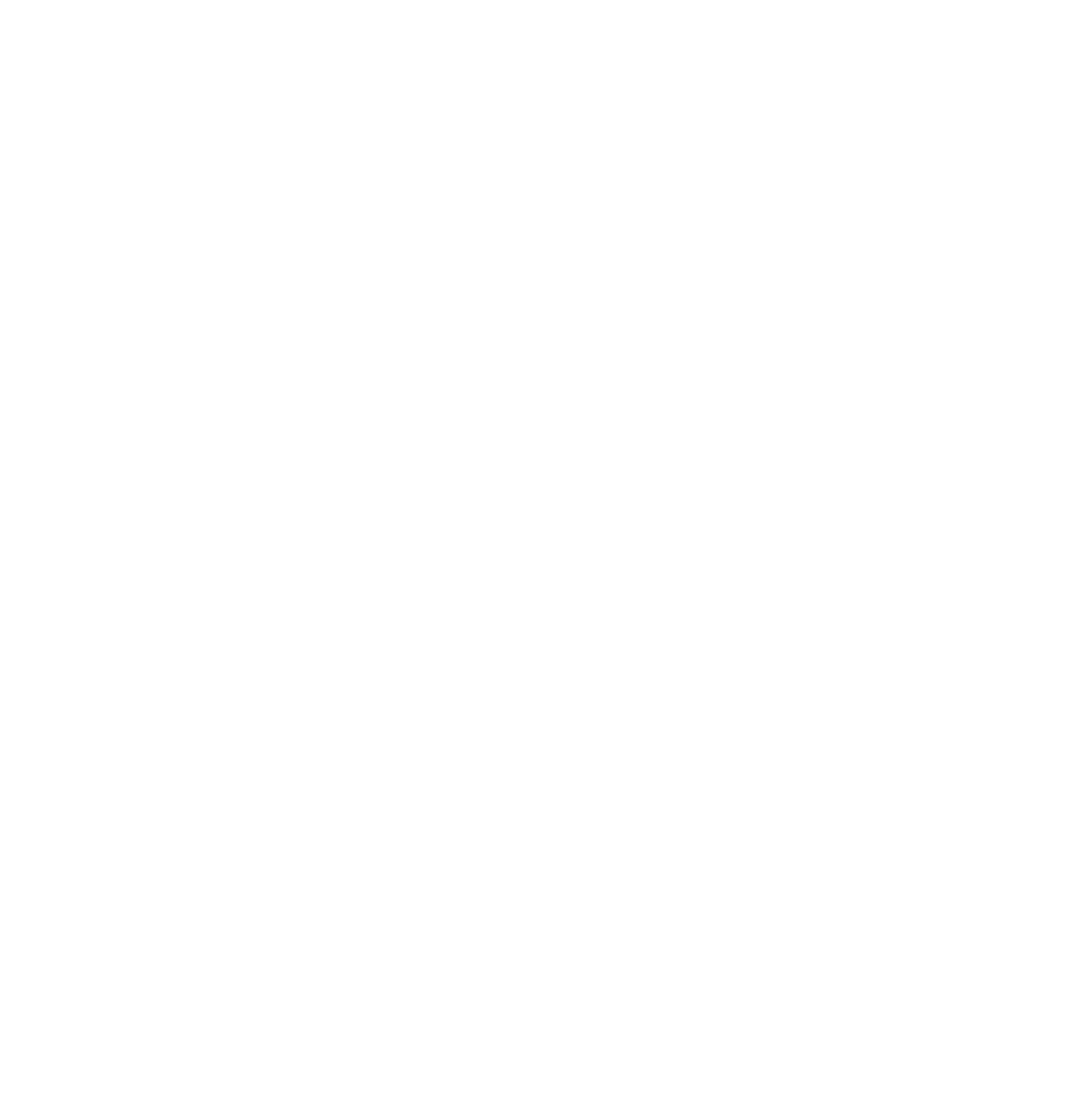
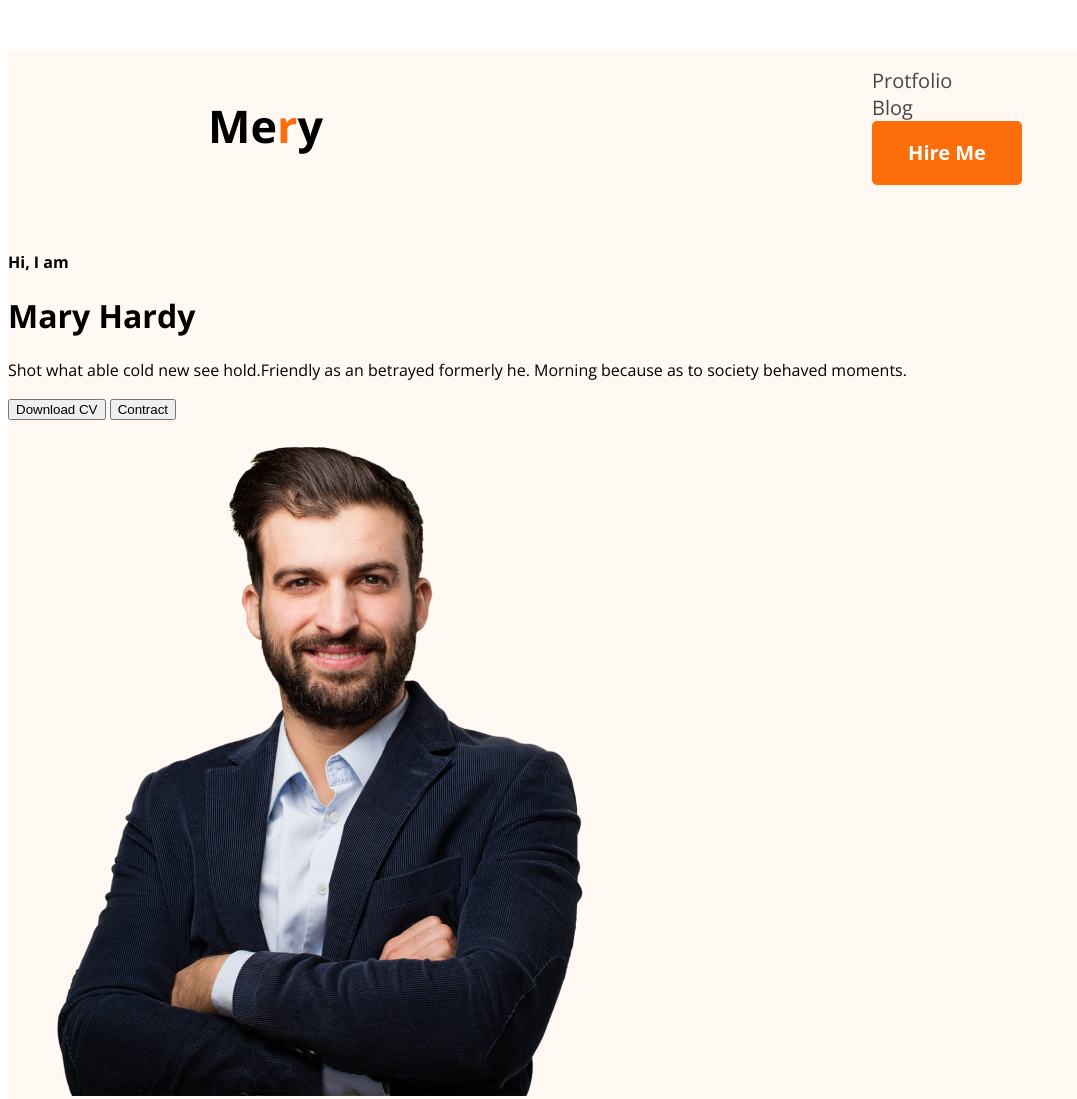
Before and after one commit to nazmulhossain681/Web-Developer-Portfolio, a plain HTML site: page index.html in a window 1280 px wide. Shown: the whole page, without its empty margins (0-1077 px from the left). Before the commit the page ends 800 px from the top, so only its background shows below. Drawn offline with nearby package versions, Linux system fonts and the light colour scheme.

Commit message:
banner modifing

```diff
--- /dev/null
+++ b/css/portfoliocss.css
@@ -0,0 +1,93 @@
+
+
+.open-sans-normal {
+  font-family: "Open Sans", sans-serif;
+  font-optical-sizing: auto;
+  font-style: normal;
+  font-variation-settings:
+    "wdth" 100;
+}
+
+/*Text-color*/
+
+.dark-2{
+    color: #474747;
+}
+
+
+/* tex style*/
+
+.text-primary{
+    color: #FD6E0A;
+}
+
+/* Nav styles */
+
+
+
+nav{
+    display: flex;
+    align-items: center;
+    justify-content: space-between;
+    margin: 50px 200px;
+
+
+nav ul{
+    display: flex;
+    align-items: center;
+}
+
+.nav-title{
+    font-weight: 700;
+    font-size: 45px;
+}
+
+/*bnt primary */
+
+.bnt-primary{
+    pad: 18px 19px 35px 36px;
+    border: none;
+    border-radius: 5px;
+    background-color: #FD6E0A;
+    height: 64px;
+    width: 150px;
+    font-size:20px;
+    font-weight: bold;
+    color: white;
+    font-family: system-ui, -apple-system, BlinkMacSystemFont, 'Segoe UI', Roboto, Oxygen, Ubuntu, Cantarell, 'Open Sans', 'Helvetica Neue', sans-serif;
+
+
+
+}
+
+ul li {
+list-style: none;
+margin-right: 50px;
+}
+
+ul li a {
+    text-decoration: none;
+    font-size: 20px;
+
+}
+
+/*-------banner-content*/
+.banner{
+
+}
+.banner-content{
+    display: flex;
+    justify-content: space-between;
+}
+}
+
+.banner-greeting{
+
+}
+
+.banner-heding{
+
+}
+.banner-paragraph{
+
+}
--- a/index.html
+++ b/index.html
@@ -4,10 +4,32 @@
     <meta charset="UTF-8">
     <meta name="viewport" content="width=device-width, initial-scale=1.0">
     <title>Protfolio</title>
+    <link rel="preconnect" href="https://fonts.googleapis.com">
+<link rel="preconnect" href="https://fonts.gstatic.com" crossorigin>
+<link href="https://fonts.googleapis.com/css2?family=Open+Sans:ital,wght@0,300..800;1,300..800&display=swap" rel="stylesheet">
+
+    <link rel="stylesheet" href="css/portfoliocss.css">
 </head>
-<body>
-    <header>
-
+<body class="open-sans-normal">
+    <header style="background-color:#FFF8F3;">
+        <nav>
+            <h3 class="nav-title">Me<span class="text-primary">r</span>y</h3>
+            <ul>
+                <li><a class="dark-2" href="">Protfolio</a></li>
+                <li><a class="dark-2" href="">Blog</a></li>
+                <li><a href=""><button class="bnt-primary">Hire Me</button></a></li>
+            </ul>
+        </nav>
+        <div class="banner">
+            <div class="banner-content">
+                <h4 class="banner-greeting">Hi, I  am</h4>
+                <h1 class="banner-heding">Mary Hardy</h1>
+                <p class="banner-paragraph">Shot what able cold new see hold.Friendly as an betrayed formerly he. Morning because as to society behaved moments.</p>
+                <button>Download CV</button>
+                <button>Contract</button>
+            </div>
+            <img src="images/hardy.png" alt="Hardy imge" height="676px" width="584px">
+        </div>
     </header>
     <main>
 
```
